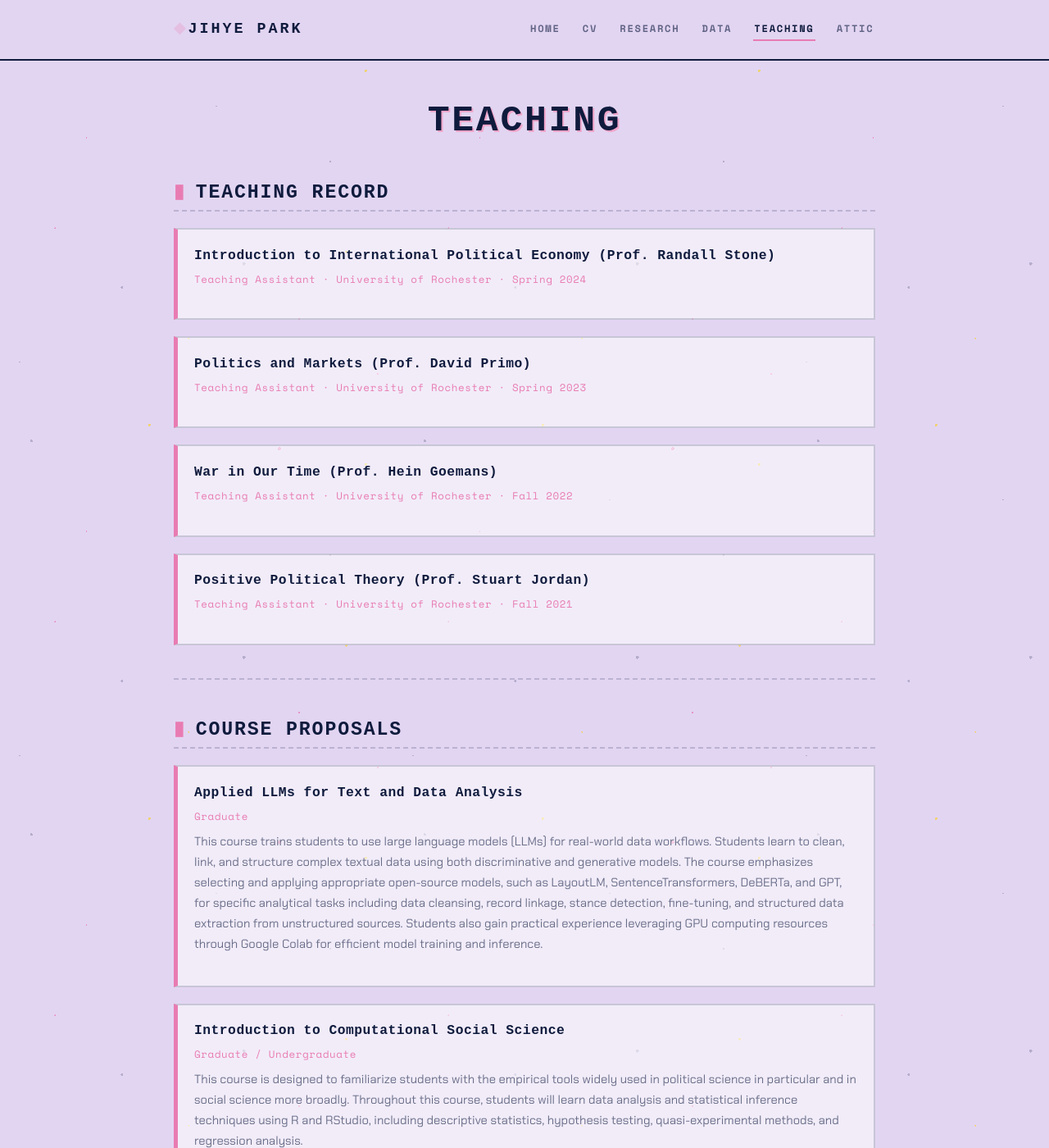
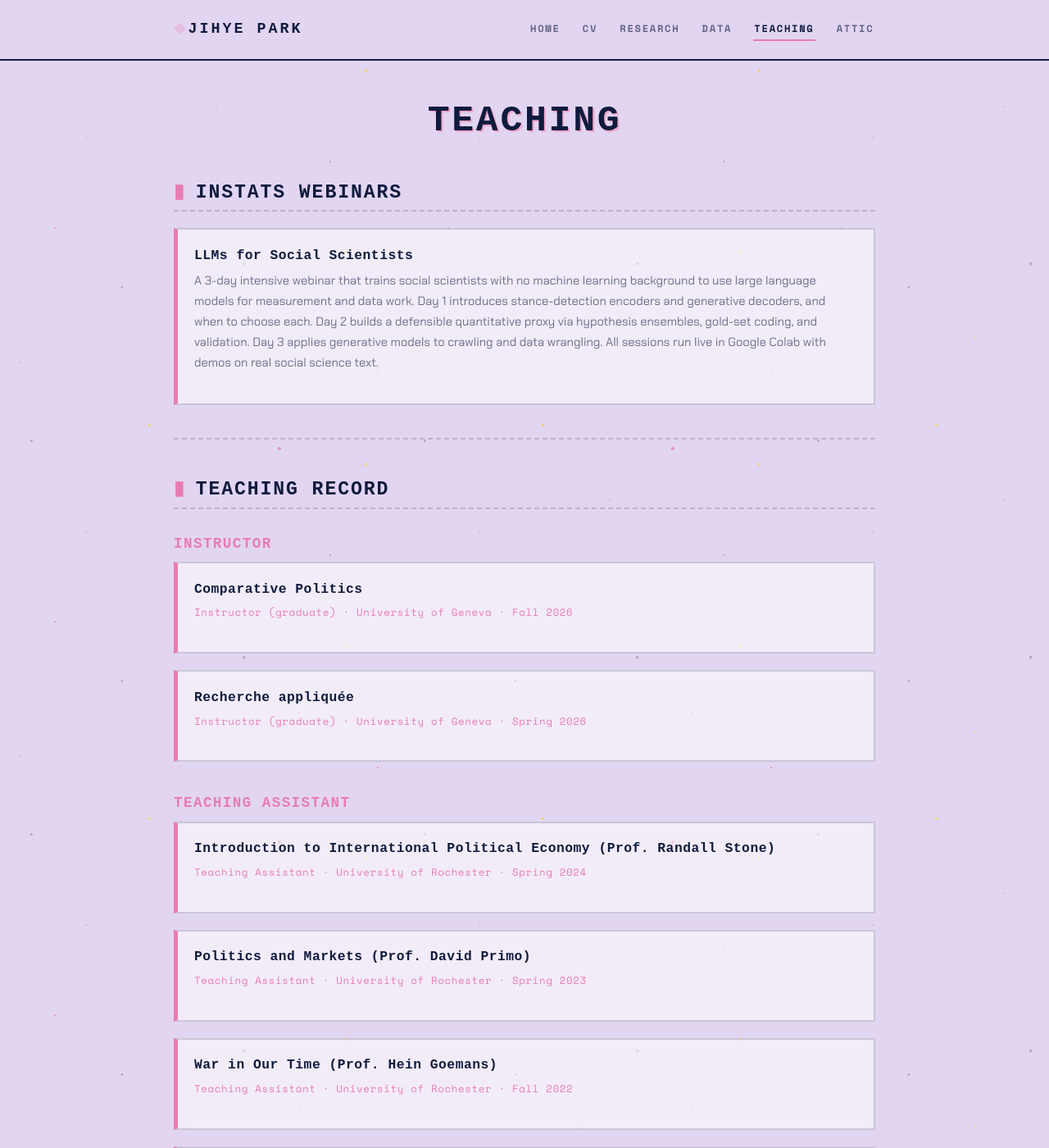
Before and after one commit to jacqpark/jacqpark.github.io, a Jekyll site: the page built from teaching.md, in a window 1280 px wide and 1400 px high. Shown: the whole window at 82% size. Built offline with Jekyll 4.4.1, drawn with Linux system fonts in a browser that asks for light colours; some web fonts are replaced.

Commit message:
update teaching page sections

```diff
--- a/_data/teaching.yml
+++ b/_data/teaching.yml
@@ -1,7 +1,34 @@
-# Teaching record and course proposals
-# type: "record" for past teaching, "proposal" for course proposals
+# Teaching record, webinars, and course proposals
+# type: "record"   — TA / instructor entries (use role: "Teaching Assistant" or "Instructor")
+# type: "webinar"  — externally hosted webinars / seminars (include url)
+# type: "proposal" — course proposals
 
-# --- TEACHING RECORD (replace with your actual courses) ---
+# --- INSTATS WEBINARS ---
+
+- title: "LLMs for Social Scientists"
+  url: "https://instats.org/seminar/llms-for-social-scientists"
+  type: "webinar"
+  description: "A 3-day intensive webinar that trains social scientists with no machine learning background to use large language models for measurement and data work. Day 1 introduces stance-detection encoders and generative decoders, and when to choose each. Day 2 builds a defensible quantitative proxy via hypothesis ensembles, gold-set coding, and validation. Day 3 applies generative models to crawling and data wrangling. All sessions run live in Google Colab with demos on real social science text."
+
+# --- TEACHING RECORD (INSTRUCTOR) ---
+
+- title: "Comparative Politics"
+  role: "Instructor"
+  institution: "University of Geneva"
+  term: "Fall 2026"
+  level: "Graduate"
+  type: "record"
+  description: ""
+
+- title: "Recherche appliquée"
+  role: "Instructor"
+  institution: "University of Geneva"
+  term: "Spring 2026"
+  level: "Graduate"
+  type: "record"
+  description: ""
+
+# --- TEACHING RECORD (TEACHING ASSISTANT) ---
 
 - title: "Introduction to International Political Economy (Prof. Randall Stone)"
   role: "Teaching Assistant"
--- a/teaching.md
+++ b/teaching.md
@@ -5,11 +5,48 @@ permalink: /teaching/
 theme: lavender
 ---
 
-## Teaching Record
+## Instats Webinars
 
 <div class="research-section">
 {% for course in site.data.teaching %}
-{% if course.type == "record" %}
+{% if course.type == "webinar" %}
+<div class="teaching-entry">
+  <div class="course-title">
+    {% if course.url %}<a href="{{ course.url }}" target="_blank" rel="noopener">{{ course.title }}</a>{% else %}{{ course.title }}{% endif %}
+  </div>
+  {% if course.description %}
+  <p class="course-description">{{ course.description }}</p>
+  {% endif %}
+</div>
+{% endif %}
+{% endfor %}
+</div>
+
+---
+
+## Teaching Record
+
+### Instructor
+
+<div class="research-section">
+{% for course in site.data.teaching %}
+{% if course.type == "record" and course.role == "Instructor" %}
+<div class="teaching-entry">
+  <div class="course-title">{{ course.title }}</div>
+  <div class="course-meta">{{ course.role }}{% if course.level %} ({{ course.level | downcase }}){% endif %} &middot; {{ course.institution }} &middot; {{ course.term }}</div>
+  {% if course.description %}
+  <p class="course-description">{{ course.description }}</p>
+  {% endif %}
+</div>
+{% endif %}
+{% endfor %}
+</div>
+
+### Teaching Assistant
+
+<div class="research-section">
+{% for course in site.data.teaching %}
+{% if course.type == "record" and course.role == "Teaching Assistant" %}
 <div class="teaching-entry">
   <div class="course-title">{{ course.title }}</div>
   <div class="course-meta">{{ course.role }} &middot; {{ course.institution }} &middot; {{ course.term }}</div>
```
